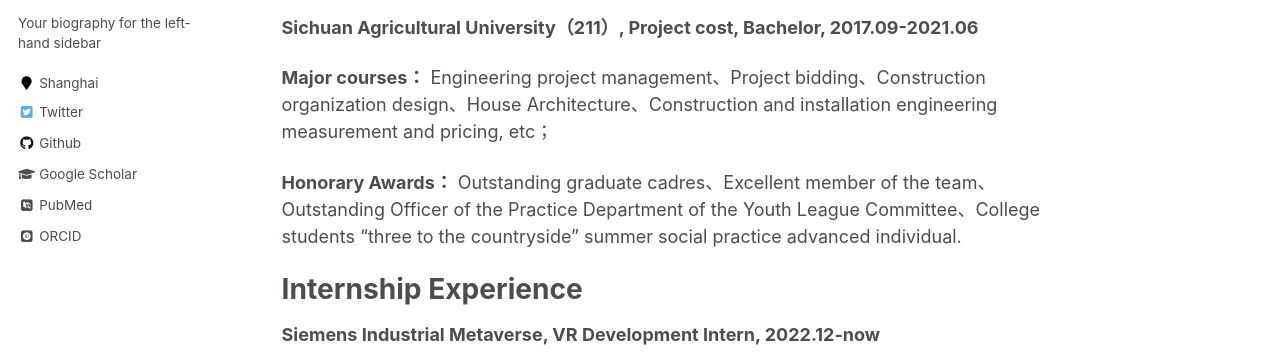
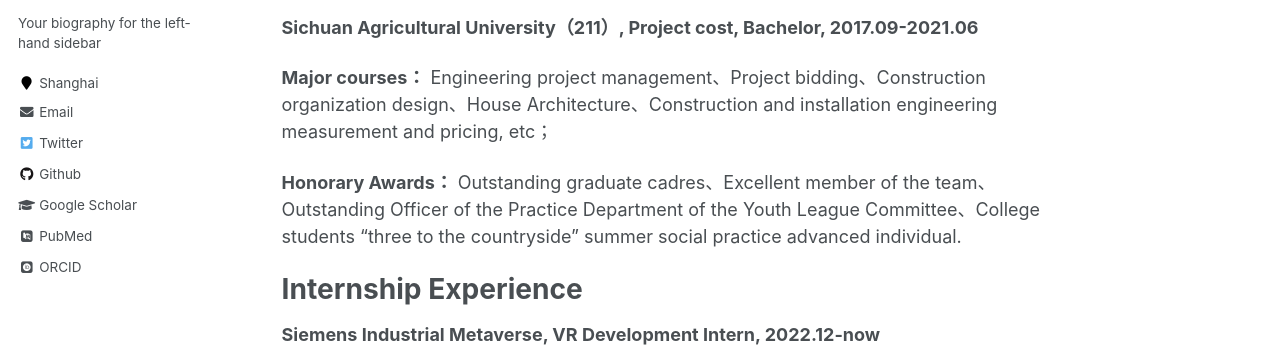
Before and after one commit to Esther0630/Esther0630.github.io, a Jekyll site: the page built from _pages/about.md, in a window 1280 px wide. Shown: the part 376-738 px from the top of the page. Built offline with Jekyll 4.4.1, drawn with Linux system fonts in a browser that asks for light colours; some web fonts are replaced.

Commit message:
Update _config.yml

```diff
--- a/_config.yml
+++ b/_config.yml
@@ -14,7 +14,7 @@ description              : &description "personal description"
 url                      : https://Esther0630.github.io # the base hostname & protocol for your site e.g. "https://mmistakes.github.io"
 baseurl                  : "" # the subpath of your site, e.g. "/blog"
 repository               : "Esther0630/Esther0630.github.io"
-teaser                   :  # filename of teaser fallback teaser image placed in /images/, .e.g. "500x300.png"
+teaser                   :  "XInge.png" # filename of teaser fallback teaser image placed in /images/, .e.g. "500x300.png"
 breadcrumbs              : false # true, false (default)
 words_per_minute         : 160
 future                   : true
@@ -87,7 +87,7 @@ author:
   employer         :
   pubmed           : "https://www.ncbi.nlm.nih.gov/pubmed/?term=john+snow"
   googlescholar    : "http://yourfullgooglescholarurl.com"
-  email            :
+  email            : "xinge0630@163.com"
   researchgate     :  # example: "https://www.researchgate.net/profile/yourprofile"
   uri              :
   bitbucket        :
@@ -115,6 +115,7 @@ author:
   xing             :
   youtube          :
   wikipedia        :
+  weixin           : "xg0630"
 
 
 # Reading Files
```
